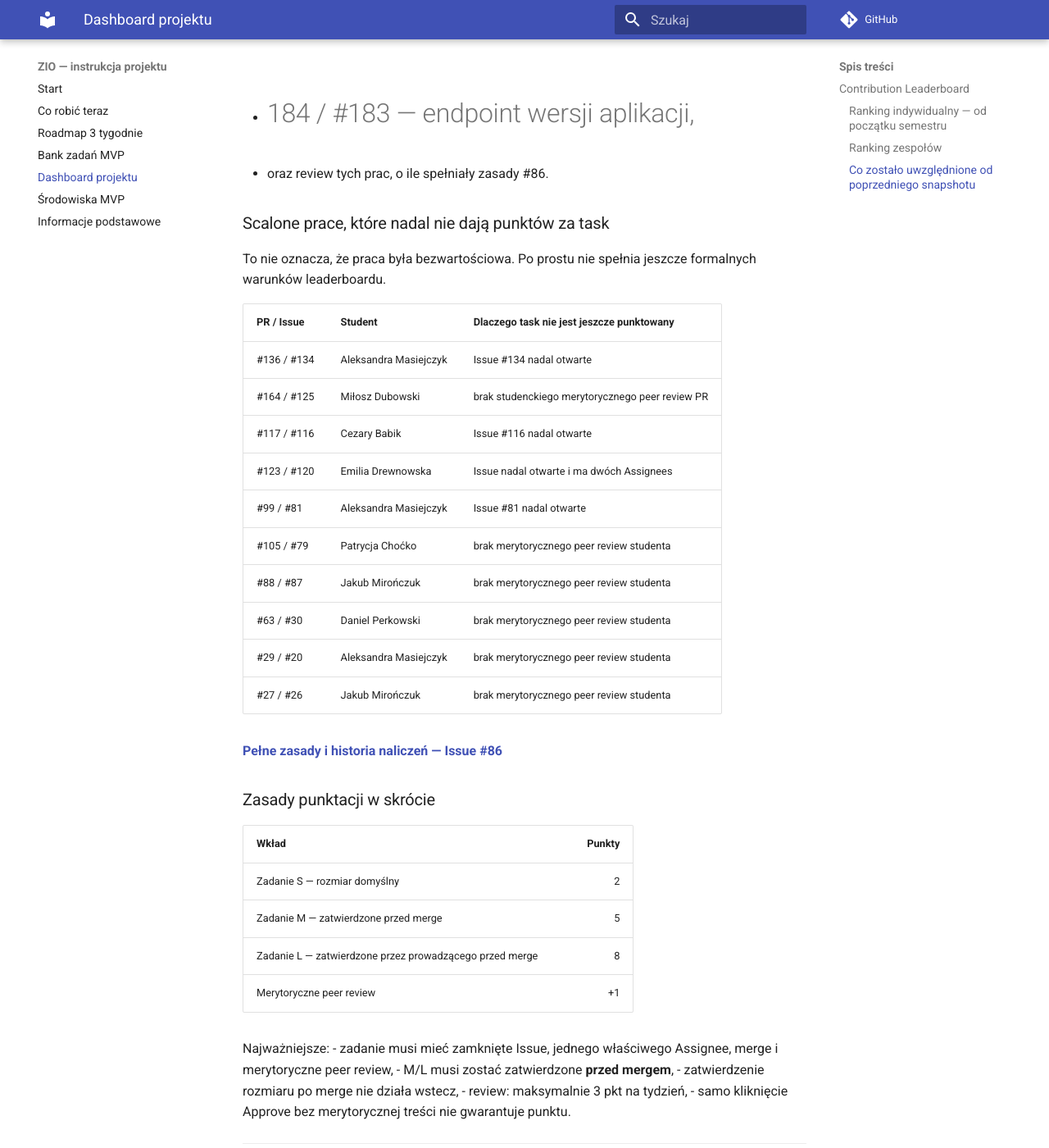
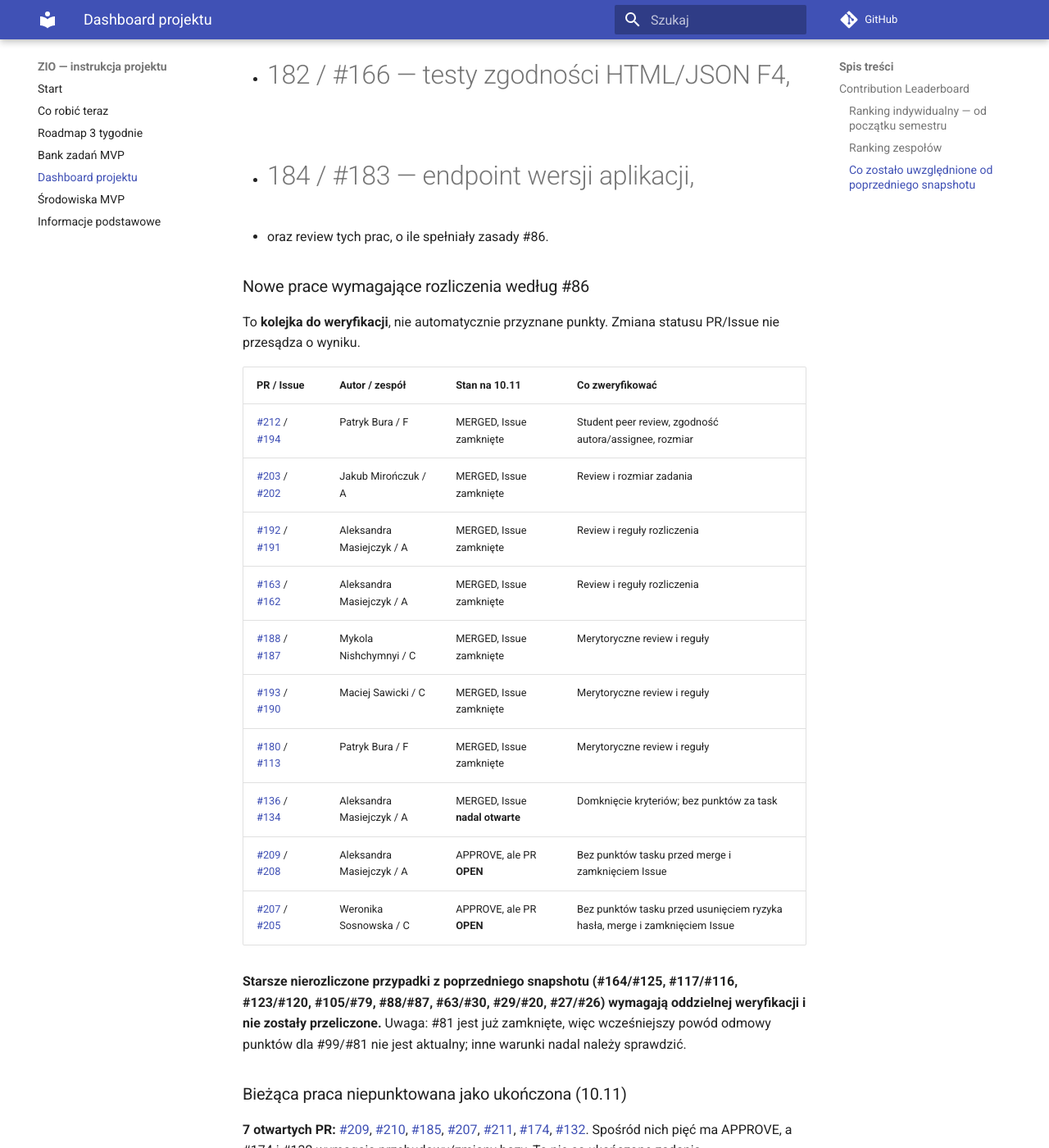
Before and after one commit to zio-wi-pb-mc/pb-science-office-manual, an MkDocs documentation site: the page built from manual/19-dashboard-projektu.md, in a window 1280 px wide and 1400 px high, scrolled down 2894 px. Shown: the whole window at 82% size. Built offline with MkDocs 1.6.1 and Material for MkDocs 9.7.7, drawn with Linux system fonts in a browser that asks for light colours; comment, search, counter and statistics services are not loaded; some of the changed text lies outside the part shown.

Commit message:
docs: refresh ZIO live MVP roadmap, tasks and leaderboard status

```diff
--- a/manual/19-dashboard-projektu.md
+++ b/manual/19-dashboard-projektu.md
@@ -4,9 +4,9 @@ Ta strona zbiera najważniejsze miejsca do codziennej pracy nad projektem.
 
 ## Contribution Leaderboard
 
-**Aktualne przeliczenie: 03.11.2026.**
+**Ostatnie formalnie zweryfikowane przeliczenie punktów: 03.11.2026. Aktualizacja stanu PR/Issues: 10.11.2026.** Punktów nie doliczono automatycznie za nowe PR, bo [reguły #86](https://github.com/zio-wi-pb-mc/pb-science-office/issues/86) wymagają indywidualnej weryfikacji.
 
-**Kontrola po akceptacjach PR — 03.11.2026:** PR #180, #192 i #193 otrzymały APPROVE prowadzącego, ale wciąż są otwarte; nie dopisano za nie punktów. Samo zatwierdzenie PR nie spełnia warunków rozliczenia z [Issue #86](https://github.com/zio-wi-pb-mc/pb-science-office/issues/86).
+**Weryfikacja LIVE 10.11:** PR #180, #192, #193, #188, #163, #203, #212 są już **MERGED**. To jednak **nie oznacza przyznania punktów**: dla każdego zadania trzeba sprawdzić Issue, pojedynczego Assignee, merytoryczne review, datę zatwierdzenia rozmiaru i tygodniowy limit. APPROVE dla #209/#210/#185/#207/#211 nie jest merge.
 
 !!! important "Punkty ≠ automatyczna ocena"
     Ranking jest narzędziem motywacyjnym. Pokazuje punkty formalnie rozliczone według zasad z #86.
@@ -61,22 +61,28 @@ W bieżącym przeliczeniu uwzględniono także prace rozliczone po 28.10, m.in.:
 - #184 / #183 — endpoint wersji aplikacji,
 - oraz review tych prac, o ile spełniały zasady #86.
 
-### Scalone prace, które nadal nie dają punktów za task
+### Nowe prace wymagające rozliczenia według #86
 
-To nie oznacza, że praca była bezwartościowa. Po prostu nie spełnia jeszcze formalnych warunków leaderboardu.
+To **kolejka do weryfikacji**, nie automatycznie przyznane punkty. Zmiana statusu PR/Issue nie przesądza o wyniku.
 
-| PR / Issue | Student | Dlaczego task nie jest jeszcze punktowany |
-|---|---|---|
-| #136 / #134 | Aleksandra Masiejczyk | Issue #134 nadal otwarte |
-| #164 / #125 | Miłosz Dubowski | brak studenckiego merytorycznego peer review PR |
-| #117 / #116 | Cezary Babik | Issue #116 nadal otwarte |
-| #123 / #120 | Emilia Drewnowska | Issue nadal otwarte i ma dwóch Assignees |
-| #99 / #81 | Aleksandra Masiejczyk | Issue #81 nadal otwarte |
-| #105 / #79 | Patrycja Choćko | brak merytorycznego peer review studenta |
-| #88 / #87 | Jakub Mirończuk | brak merytorycznego peer review studenta |
-| #63 / #30 | Daniel Perkowski | brak merytorycznego peer review studenta |
-| #29 / #20 | Aleksandra Masiejczyk | brak merytorycznego peer review studenta |
-| #27 / #26 | Jakub Mirończuk | brak merytorycznego peer review studenta |
+| PR / Issue | Autor / zespół | Stan na 10.11 | Co zweryfikować |
+|---|---|---|---|
+| [#212](https://github.com/zio-wi-pb-mc/pb-science-office/pull/212) / [#194](https://github.com/zio-wi-pb-mc/pb-science-office/issues/194) | Patryk Bura / F | MERGED, Issue zamknięte | Student peer review, zgodność autora/assignee, rozmiar |
+| [#203](https://github.com/zio-wi-pb-mc/pb-science-office/pull/203) / [#202](https://github.com/zio-wi-pb-mc/pb-science-office/issues/202) | Jakub Mirończuk / A | MERGED, Issue zamknięte | Review i rozmiar zadania |
+| [#192](https://github.com/zio-wi-pb-mc/pb-science-office/pull/192) / [#191](https://github.com/zio-wi-pb-mc/pb-science-office/issues/191) | Aleksandra Masiejczyk / A | MERGED, Issue zamknięte | Review i reguły rozliczenia |
+| [#163](https://github.com/zio-wi-pb-mc/pb-science-office/pull/163) / [#162](https://github.com/zio-wi-pb-mc/pb-science-office/issues/162) | Aleksandra Masiejczyk / A | MERGED, Issue zamknięte | Review i reguły rozliczenia |
+| [#188](https://github.com/zio-wi-pb-mc/pb-science-office/pull/188) / [#187](https://github.com/zio-wi-pb-mc/pb-science-office/issues/187) | Mykola Nishchymnyi / C | MERGED, Issue zamknięte | Merytoryczne review i reguły |
+| [#193](https://github.com/zio-wi-pb-mc/pb-science-office/pull/193) / [#190](https://github.com/zio-wi-pb-mc/pb-science-office/issues/190) | Maciej Sawicki / C | MERGED, Issue zamknięte | Merytoryczne review i reguły |
+| [#180](https://github.com/zio-wi-pb-mc/pb-science-office/pull/180) / [#113](https://github.com/zio-wi-pb-mc/pb-science-office/issues/113) | Patryk Bura / F | MERGED, Issue zamknięte | Merytoryczne review i reguły |
+| [#136](https://github.com/zio-wi-pb-mc/pb-science-office/pull/136) / [#134](https://github.com/zio-wi-pb-mc/pb-science-office/issues/134) | Aleksandra Masiejczyk / A | MERGED, Issue **nadal otwarte** | Domknięcie kryteriów; bez punktów za task |
+| [#209](https://github.com/zio-wi-pb-mc/pb-science-office/pull/209) / [#208](https://github.com/zio-wi-pb-mc/pb-science-office/issues/208) | Aleksandra Masiejczyk / A | APPROVE, ale PR **OPEN** | Bez punktów tasku przed merge i zamknięciem Issue |
+| [#207](https://github.com/zio-wi-pb-mc/pb-science-office/pull/207) / [#205](https://github.com/zio-wi-pb-mc/pb-science-office/issues/205) | Weronika Sosnowska / C | APPROVE, ale PR **OPEN** | Bez punktów tasku przed usunięciem ryzyka hasła, merge i zamknięciem Issue |
+
+**Starsze nierozliczone przypadki z poprzedniego snapshotu (#164/#125, #117/#116, #123/#120, #105/#79, #88/#87, #63/#30, #29/#20, #27/#26) wymagają oddzielnej weryfikacji i nie zostały przeliczone.** Uwaga: #81 jest już zamknięte, więc wcześniejszy powód odmowy punktów dla #99/#81 nie jest aktualny; inne warunki nadal należy sprawdzić.
+
+### Bieżąca praca niepunktowana jako ukończona (10.11)
+
+**7 otwartych PR:** [#209](https://github.com/zio-wi-pb-mc/pb-science-office/pull/209), [#210](https://github.com/zio-wi-pb-mc/pb-science-office/pull/210), [#185](https://github.com/zio-wi-pb-mc/pb-science-office/pull/185), [#207](https://github.com/zio-wi-pb-mc/pb-science-office/pull/207), [#211](https://github.com/zio-wi-pb-mc/pb-science-office/pull/211), [#174](https://github.com/zio-wi-pb-mc/pb-science-office/pull/174), [#132](https://github.com/zio-wi-pb-mc/pb-science-office/pull/132). Spośród nich pięć ma APPROVE, a #174 i #132 wymagają przebudowy/zmiany bazy. To nie są ukończone zadania.
 
 [**Pełne zasady i historia naliczeń — Issue #86**](https://github.com/zio-wi-pb-mc/pb-science-office/issues/86)
 
@@ -97,6 +103,13 @@ Najważniejsze:
 - samo kliknięcie Approve bez merytorycznej treści nie gwarantuje punktu.
 
 ---
+
+## Jak aktualizować ranking bez zawyżania
+
+1. Odczytać każde MERGED PR i jego Issue, autora oraz jednego właściwego assignee.
+2. Sprawdzić merytoryczne studenckie review (samo Approve prowadzącego nie wystarczy), zatwierdzenie M/L **przed** merge i maksymalnie 3 punkty za review w tygodniu.
+3. Dodać punkty dopiero po spełnieniu **wszystkich** reguł z #86; opublikować nowy snapshot jednocześnie tutaj i w Issue #86.
+4. Do tego czasu powyższe liczby 03.11 są **historycznym snapshotem**, a nie oceną obecnego wkładu. W szczególności 0 punktów obok studenta nie oznacza braku pracy.
 
 ## GitHub Project — główna tablica pracy
 
```
